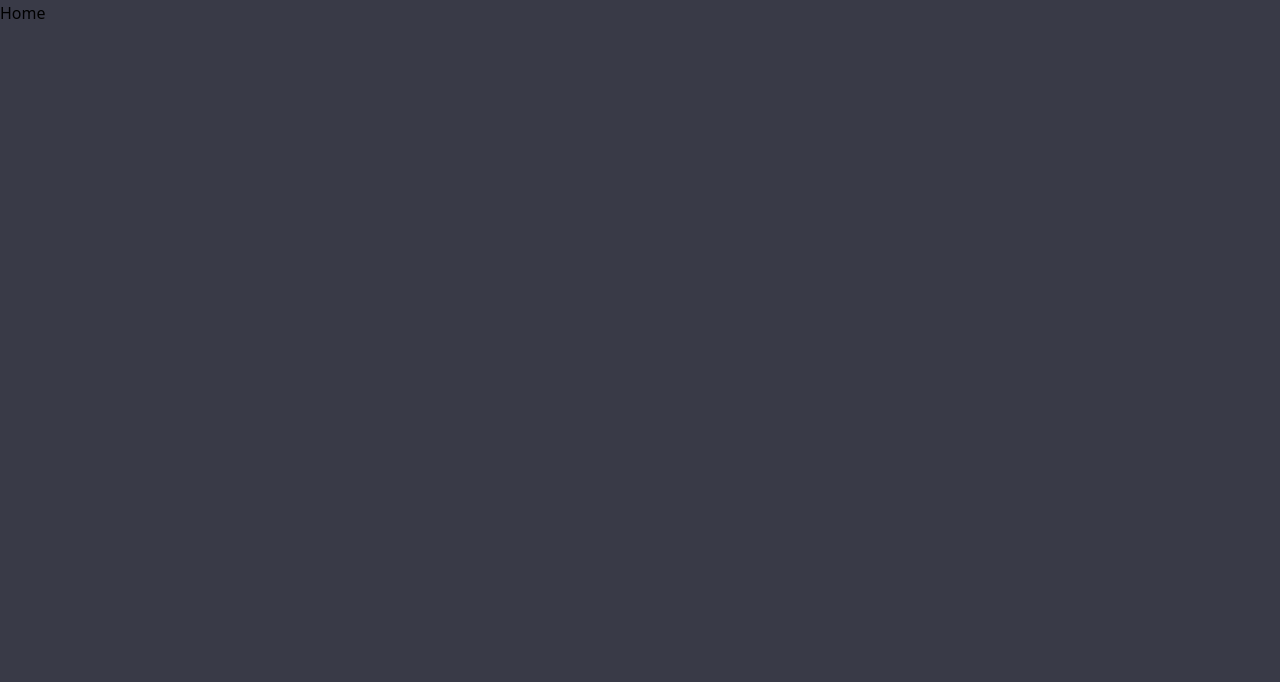
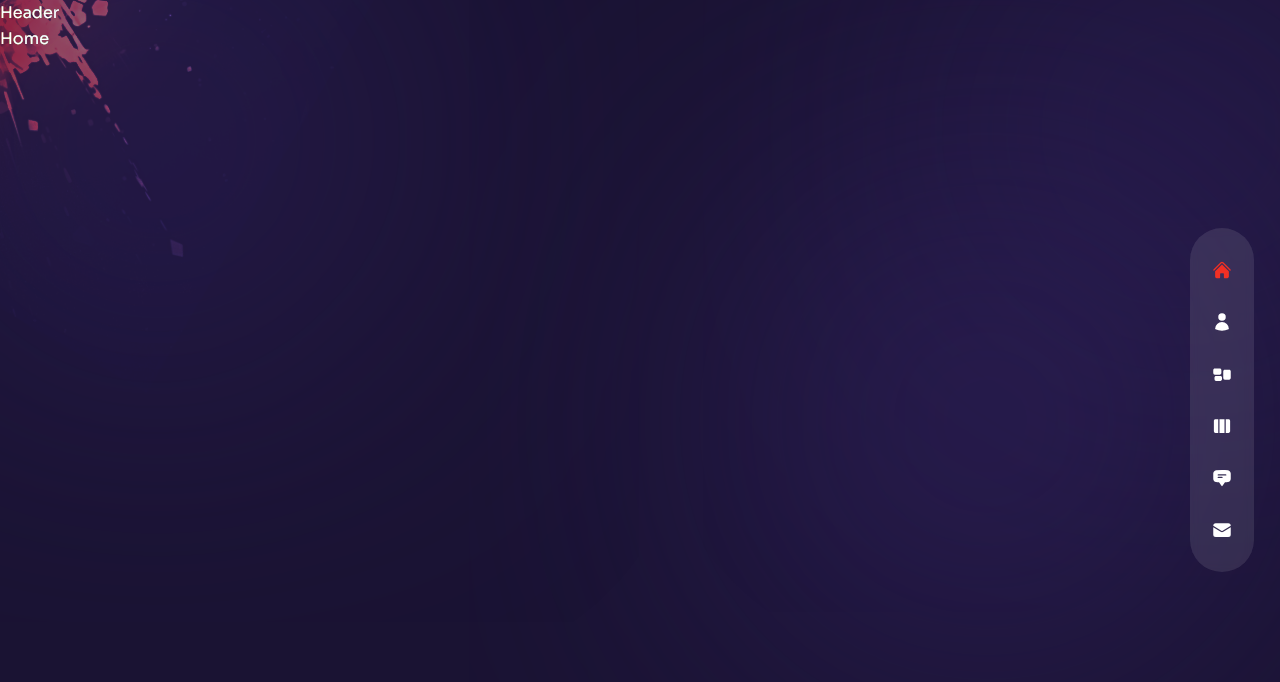
Before and after one commit to ranselorm/port, a Next.js app: page / in a window 1280 px wide. Shown: the top 682 px of the page. Built offline with nearby package versions, Linux system fonts and the light colour scheme.

Commit message:
add transition to pages

```diff
--- a/components/Layout.jsx
+++ b/components/Layout.jsx
@@ -1,5 +1,26 @@
-const Layout = () => {
-  return <div>Layout</div>;
+import { Sora } from "@next/font/google";
+const sora = Sora({
+  subsets: ["latin"],
+  variable: "--font-sora",
+  weight: ["100", "200", "300", "400", "500", "600", "700", "800"],
+});
+
+//components
+import Nav from "./Nav";
+import Header from "./Header";
+import TopLeftImg from "./TopLeftImg";
+
+const Layout = ({ children }) => {
+  return (
+    <div
+      className={`page bg-site text-white bg-no-repeat bg-cover ${sora.variable} font-sora relative`}
+    >
+      <TopLeftImg />
+      <Nav />
+      <Header />
+      {children}
+    </div>
+  );
 };
 
 export default Layout;
--- a/components/Nav.jsx
+++ b/components/Nav.jsx
@@ -1,23 +1,66 @@
+import {
+  HiHome,
+  HiUser,
+  HiRectangleGroup,
+  HiViewColumns,
+  HiChatBubbleBottomCenterText,
+  HiEnvelope,
+} from "react-icons/hi2";
 //  links
 const links = [
-  { name: 'home', path: '/', icon: <HiHome /> },
-  { name: 'about', path: '/about', icon: <HiUser /> },
-  { name: 'services', path: '/services', icon: <HiRectangleGroup /> },
-  { name: 'work', path: '/work', icon: <HiViewColumns /> },
+  { name: "home", path: "/", icon: <HiHome /> },
+  { name: "about", path: "/about", icon: <HiUser /> },
+  { name: "services", path: "/services", icon: <HiRectangleGroup /> },
+  { name: "work", path: "/work", icon: <HiViewColumns /> },
   {
-    name: 'testimonials',
-    path: '/testimonials',
+    name: "testimonials",
+    path: "/testimonials",
     icon: <HiChatBubbleBottomCenterText />,
   },
   {
-    name: 'contact',
-    path: '/contact',
+    name: "contact",
+    path: "/contact",
     icon: <HiEnvelope />,
   },
 ];
 
+//next link
+import Link from "next/link";
+//next router
+import { useRouter } from "next/router";
+
 const Nav = () => {
-  return <nav>nav</nav>;
+  const router = useRouter();
+  const pathname = router.pathname;
+  return (
+    <nav className="flex flex-col items-center xl:justify-center fixed gap-y-4 h-max mt-auto bottom-0 xl:right-[2%] z-50 top-0 w-full xl:w-16 xl:max-w-md xl:h-screen">
+      <div className="w-full flex xl:flex-col justify-between xl:justify-center items-center gap-y-8 px-4 md:px-40 xl:px-0  xl:h-max py-8 bg-white/10 backdrop-blur-sm text-2xl xl:text-xl xl:rounded-full">
+        {links.map((link, index) => (
+          <Link
+            href={link.path}
+            key={index}
+            className={`${
+              link.path === pathname && "text-accent"
+            } relative flex items-center group hover:text-accent transition-all duration-300`}
+          >
+            {/* tooltip */}
+            <div className="absolute pr-14 right-0 hidden xl:group-hover:flex">
+              <div className="bg-white flex items-center p-[6px] relative rounded-sm">
+                <p className="text-[10px] text-primary leading-none font-semibold capitalize">
+                  {link.name}
+                </p>
+                {/* triangle */}
+                <div className="border-solid border-l-white border-l-8 border-y-transparent border-y-[6px] border-r-0 absolute -right-2"></div>
+              </div>
+            </div>
+
+            {/* icon */}
+            <div>{link.icon}</div>
+          </Link>
+        ))}
+      </div>
+    </nav>
+  );
 };
 
 export default Nav;
--- a/components/TopLeftImg.js
+++ b/components/TopLeftImg.js
@@ -1,5 +1,17 @@
+//next image
+import Image from "next/image";
+
 const TopLeftImg = () => {
-  return <div>Top Left Image</div>;
+  return (
+    <div className="absolute top-0 left-0 mix-blend-color-dodge z-10 w-[200px] xl:w-[400px] opacity-50">
+      <Image
+        src="/top-left-img.png"
+        alt="top left image"
+        width={400}
+        height={400}
+      />
+    </div>
+  );
 };
 
 export default TopLeftImg;
--- a/components/Transition.js
+++ b/components/Transition.js
@@ -1,7 +1,31 @@
+import { easeInOut, motion } from "framer-motion";
+
+const transitionVariants = {
+  initial: {
+    x: "100%",
+    width: "100%",
+  },
+  animate: {
+    x: "0%",
+    width: "0%",
+  },
+  exit: {
+    x: ["0%", "100%"],
+    width: ["0%", "100%"],
+  },
+};
+
 const Transition = () => {
   return (
     <>
-      <div>Transition</div>
+      <motion.div
+        variants={transitionVariants}
+        initial="initial"
+        animate="animate"
+        exit="exit"
+        transition={{ delay: 0.2, duration: 0.4, ease: easeInOut }}
+        className="bg-[#2e2257] fixed top-0 right-full bottom-0 w-screen h-screen z-30"
+      ></motion.div>
     </>
   );
 };
--- a/pages/_app.js
+++ b/pages/_app.js
@@ -1,7 +1,23 @@
-import '../styles/globals.css';
+import "../styles/globals.css";
+import Layout from "../components/Layout";
+
+import { useRouter } from "next/router";
+import { motion, AnimatePresence } from "framer-motion";
+
+import Transition from "../components/Transition";
 
 function MyApp({ Component, pageProps }) {
-  return <Component {...pageProps} />;
+  const router = useRouter();
+  return (
+    <Layout>
+      <AnimatePresence mode="wait">
+        <motion.div key={router.route} className="w-h-full">
+          <Transition />
+          <Component {...pageProps} />
+        </motion.div>
+      </AnimatePresence>
+    </Layout>
+  );
 }
 
 export default MyApp;
```
